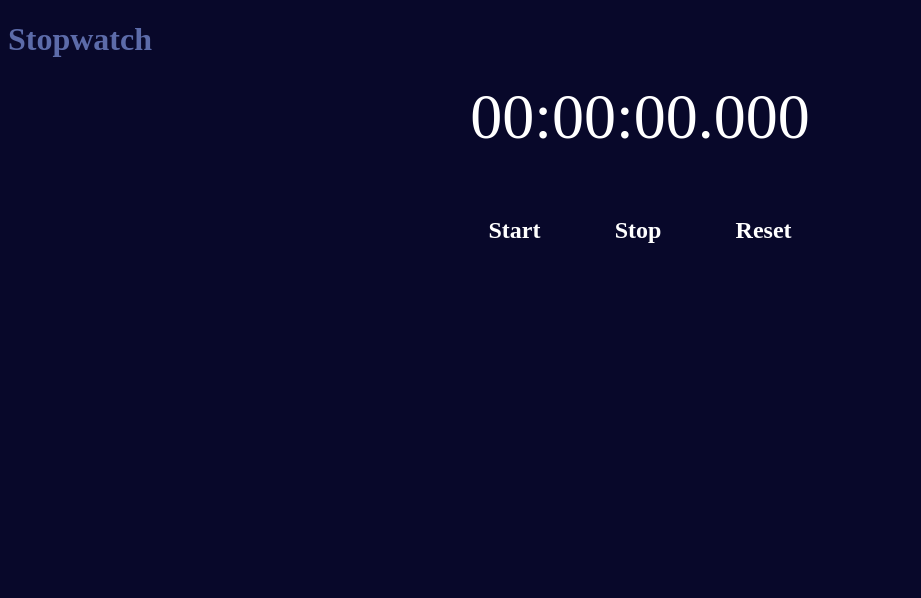
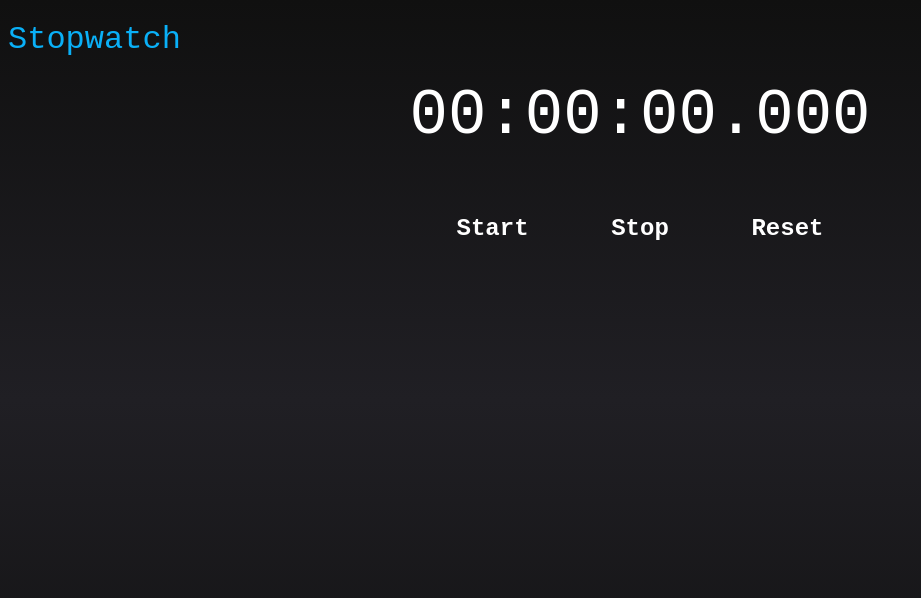
Before and after one commit to Lbeckap/stopwatch, a plain HTML site: page stopwatch/index.html in a window 1280 px wide. Shown: the whole page, without its empty margins (0-921 px from the left). Drawn offline with Linux system fonts and the light colour scheme.

Commit message:
CSS Changes

```diff
--- a/stopwatch/index.html
+++ b/stopwatch/index.html
@@ -3,11 +3,12 @@
 <head>
     <meta charset="UTF-8">
     <meta name="viewport" content="width=device-width, initial-scale=1.0">
-    <title>Sandbox</title>
+    <title>Stopwatch</title>
     <link rel="stylesheet" href="main.css">
 </head>
 <body>
     <h1>Stopwatch</h1>
+    <div class="mainContent">
     <div class="stopwatch">
         <time>
             <span id="time">00:00:00.000</span>
@@ -18,7 +19,7 @@
         <a href="#" onclick="event.preventDefault(); stop();">Stop</a>
         <a href="#" onclick="event.preventDefault(); reset();">Reset</a>
     </div>
-
+</div>
     <script src="main.js"></script>
 </body>
 </html>
--- a/stopwatch/main.css
+++ b/stopwatch/main.css
@@ -1,7 +1,20 @@
+* {
+    box-sizing: border-box;
+}
+
 body {
-    /* background-image: url(chalkboard.jpg); */
-    background-color: rgb(8, 8, 42);
-    color: rgba(150, 175, 255, 0.596);
+
+    background-image: linear-gradient(rgb(16, 16, 16), rgb(32, 31, 36), rgb(16, 16, 16));
+    background-repeat: no-repeat;
+    background-size: cover;
+    background-attachment: fixed;
+    font-family:'Courier New', Courier, monospace
+}
+
+
+h1 {
+    font-weight: 100;
+    color: rgb(10, 176, 247);
 }
 
 .stopwatch-buttons {
@@ -19,7 +32,7 @@ body {
 }
 
 .stopwatch-buttons a:hover {
-    color: yellow;
+    color: rgb(0, 255, 17);
 }
 
 
```
